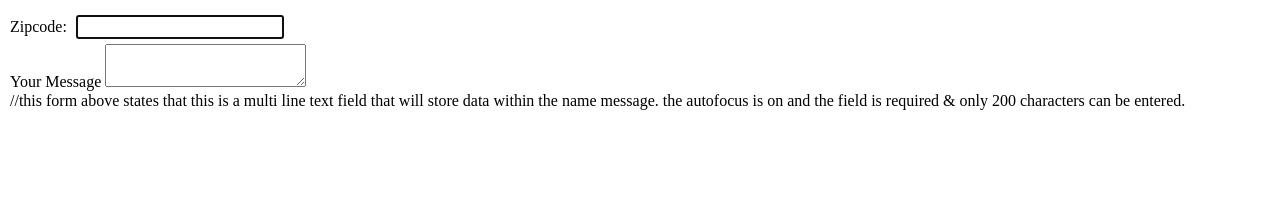
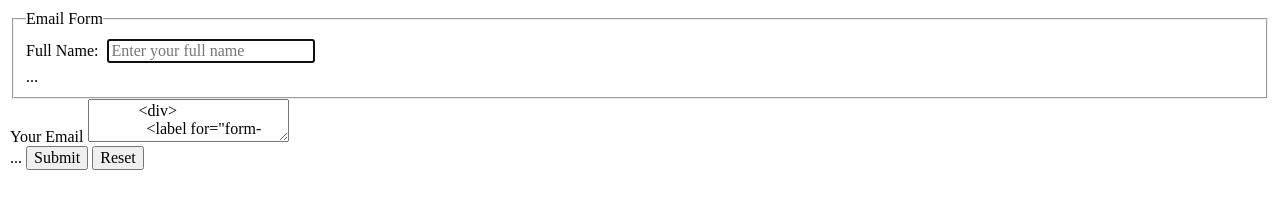
Before and after one commit to Sharlyman/email-form-assessment, a plain HTML site: page index.html in a window 1280 px wide. Drawn offline with nearby package versions, Linux system fonts and the light colour scheme.

Commit message:
Update index.html

```diff
--- a/index.html
+++ b/index.html
@@ -15,29 +15,46 @@
   <body>
     <main>
         <form>
-        <label for="location">Zipcode:</label>
+            <fieldset>
+              <legend>Email Form</legend>
+              <div>
+                <label for="name">Full Name:</label>
                 <input
-          id="location"
+                  id="name"
                   type="text"
-          name="zipcode"
-          autofocus="on" //set first input to autofocus to help draw users attention
-          maxlength="5" //lmits the number of characters added
-          required //tell the user that this field must be filled
+                  name="name"
+                  autofocus="on"
+                  maxlength="100"
+                  required
+                  placeholder="Enter your full name"
                 />
+              </div>
+              ...
+            </fieldset>
             <div>
-            <label for=""form-message>Your Message</label>
+                <label for="email">Your Email</label>
+                <textarea
+                    id="email"
+                    name="email"
+                    autofocus="on"
+                    required
+                    maxlength="100"
+                    placeholder="Please enter correct email"
+            </div>
+            <div>
+              <label for="form-message">Your message:</label>
               <textarea
                 id="form-message"
                 name="message"
                 autofocus="on"
                 required
                 maxlength="200"
+                placeholder="How can I help you?"
               ></textarea>
             </div>
-          //this form above states that this is a multi line text field
-          that will store data within the name message.
-          the autofocus is on and the field is required & only
-          200 characters can be entered.
+            ...
+            <button type="submit">Submit</button>
+            <button type="reset">Reset</button>
           </form>
     </main>
   </body>
```
Lines whose indentation alone changed are shown as unchanged.
